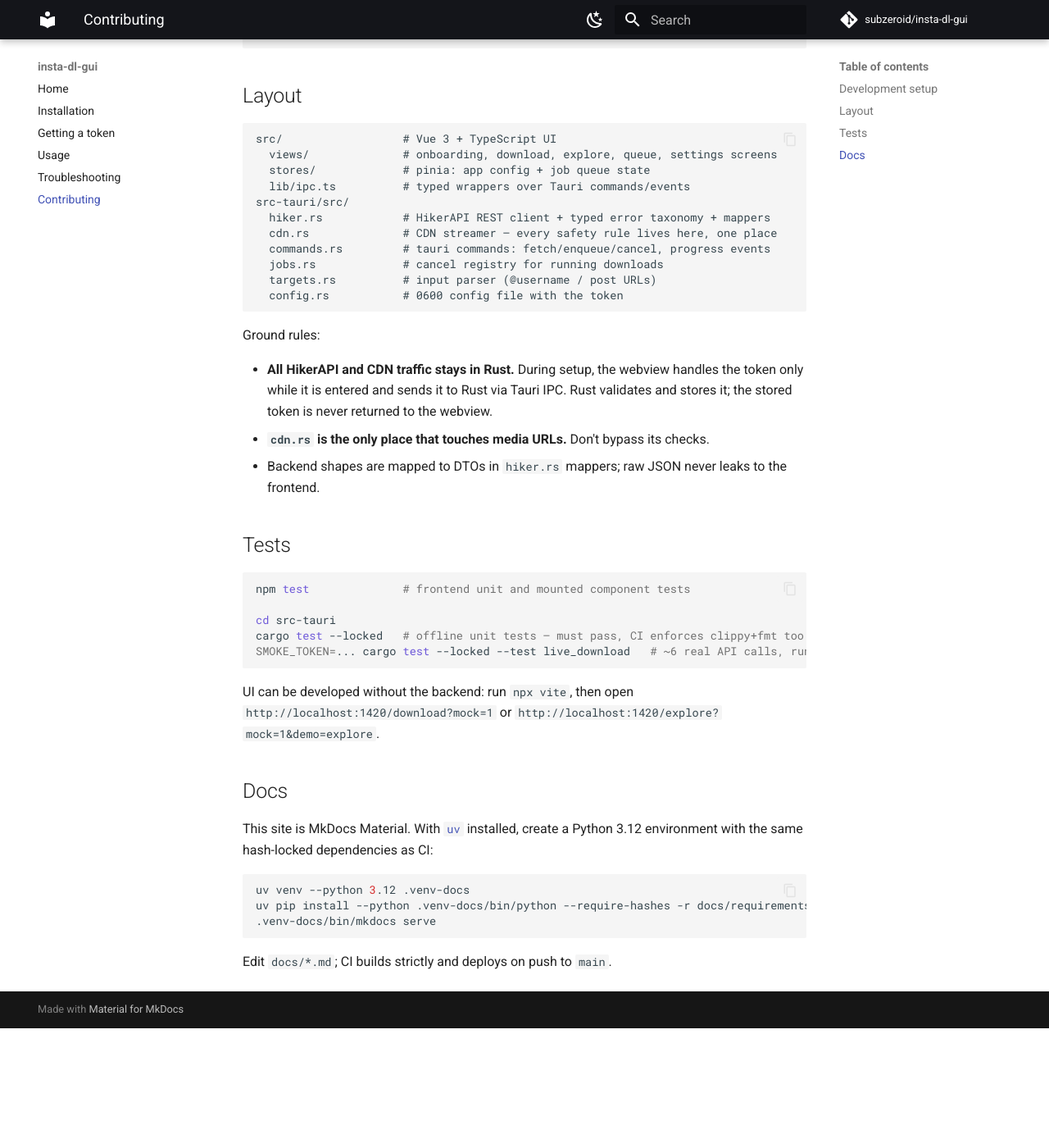
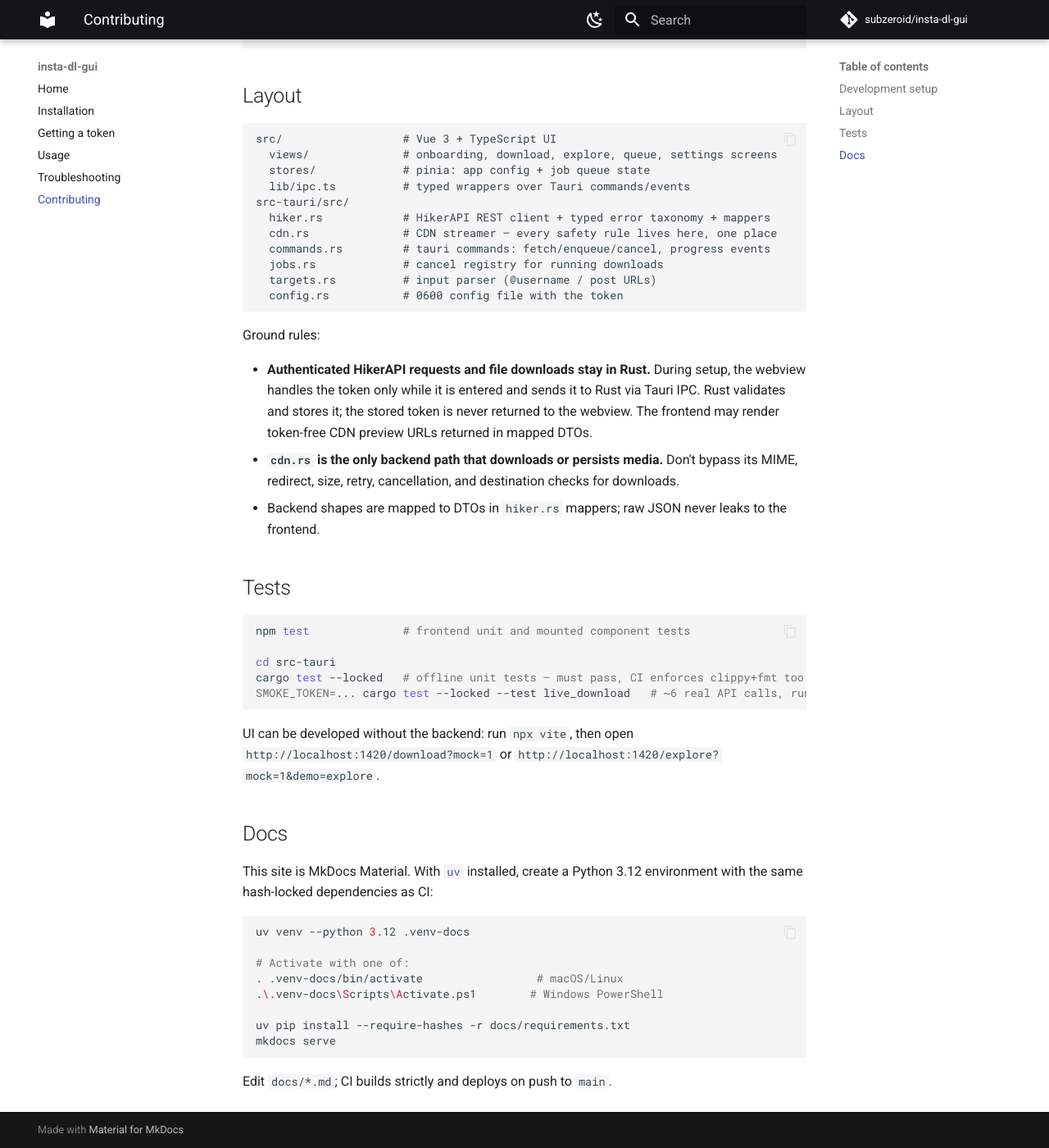
Before and after one commit to subzeroid/insta-dl-gui, an MkDocs documentation site: the page built from docs/contributing.md, in a window 1280 px wide and 1400 px high, scrolled down 376 px. Shown: the whole window at 82% size. Built offline with MkDocs 1.6.1 and Material for MkDocs 9.7.7, drawn with Linux system fonts in a browser that asks for light colours; comment, search, counter and statistics services are not loaded; before the commit the page ends 1630 px from its top, so only the background shows below that.

Commit message:
docs: clarify webview boundary and setup

````diff
--- a/docs/contributing.md
+++ b/docs/contributing.md
@@ -31,8 +31,8 @@
 
 Ground rules:
 
-- **All HikerAPI and CDN traffic stays in Rust.** During setup, the webview handles the token only while it is entered and sends it to Rust via Tauri IPC. Rust validates and stores it; the stored token is never returned to the webview.
-- **`cdn.rs` is the only place that touches media URLs.** Don't bypass its checks.
+- **Authenticated HikerAPI requests and file downloads stay in Rust.** During setup, the webview handles the token only while it is entered and sends it to Rust via Tauri IPC. Rust validates and stores it; the stored token is never returned to the webview. The frontend may render token-free CDN preview URLs returned in mapped DTOs.
+- **`cdn.rs` is the only backend path that downloads or persists media.** Don't bypass its MIME, redirect, size, retry, cancellation, and destination checks for downloads.
 - Backend shapes are mapped to DTOs in `hiker.rs` mappers; raw JSON never leaks to the frontend.
 
 ## Tests
@@ -53,8 +53,13 @@
 
 ```sh
 uv venv --python 3.12 .venv-docs
-uv pip install --python .venv-docs/bin/python --require-hashes -r docs/requirements.txt
-.venv-docs/bin/mkdocs serve
+
+# Activate with one of:
+. .venv-docs/bin/activate                 # macOS/Linux
+.\.venv-docs\Scripts\Activate.ps1        # Windows PowerShell
+
+uv pip install --require-hashes -r docs/requirements.txt
+mkdocs serve
 ```
 
 Edit `docs/*.md`; CI builds strictly and deploys on push to `main`.
````
